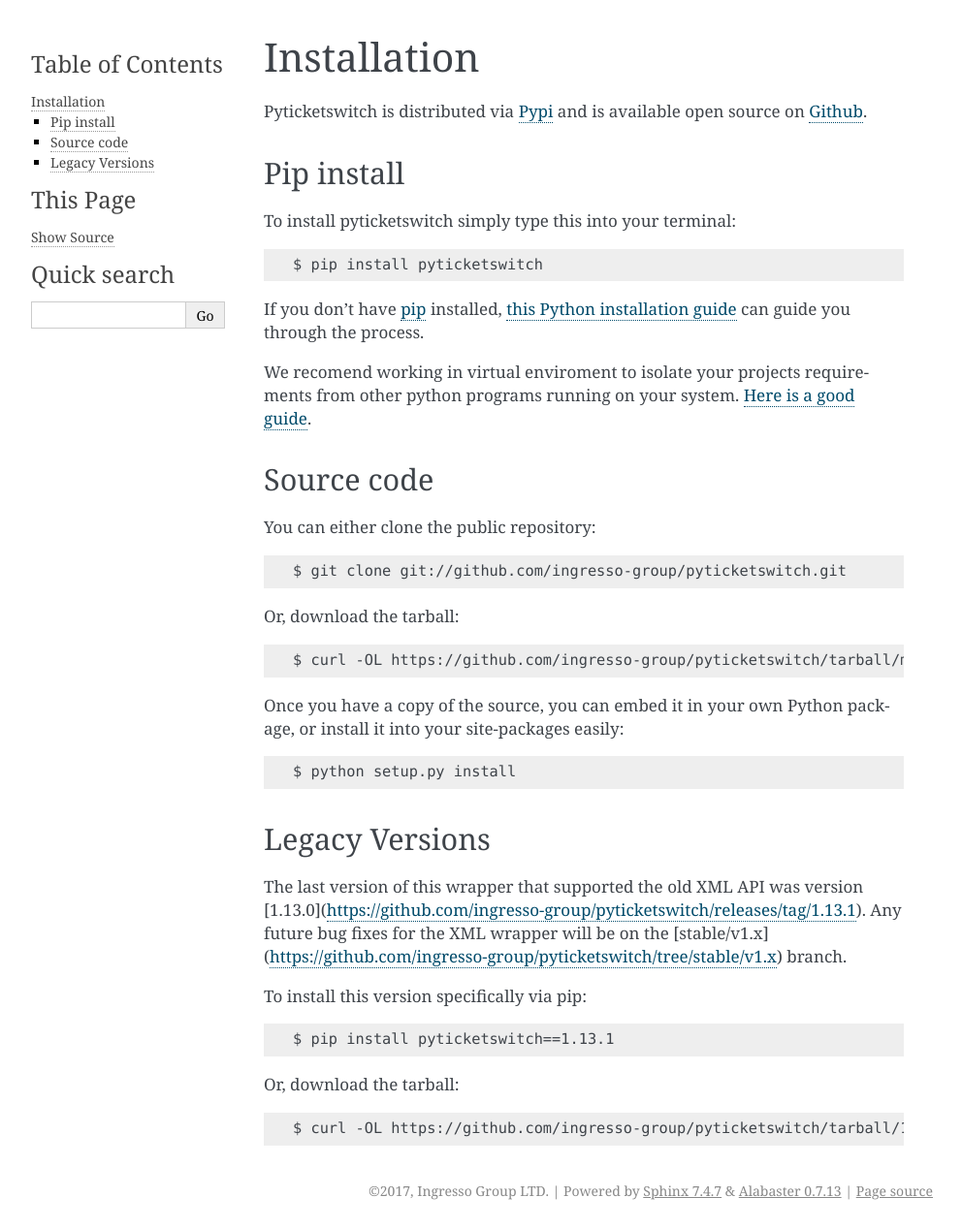
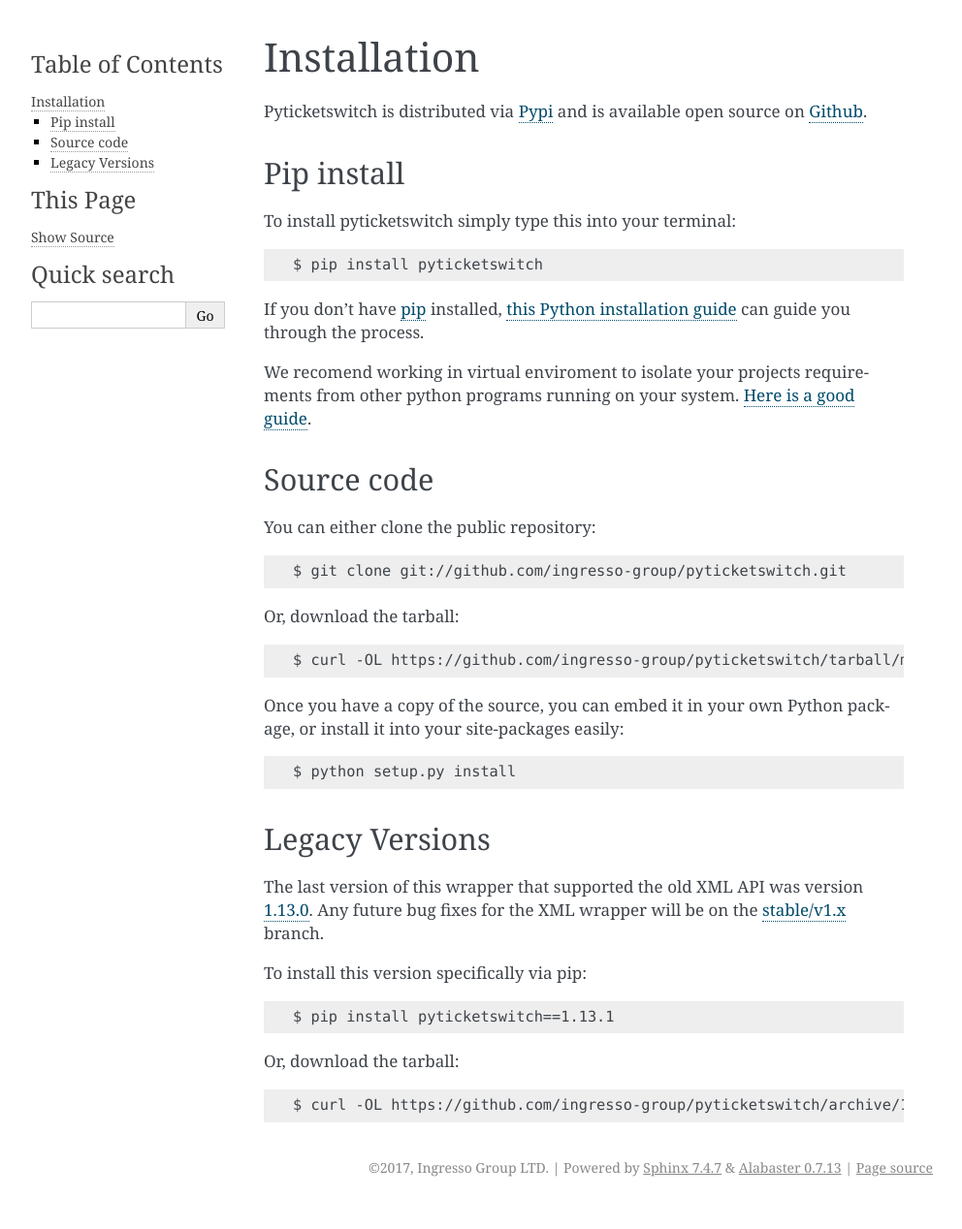
Before and after one commit to ingresso-group/pyticketswitch, a Sphinx documentation site: the page built from docs/users/install.rst, in a window 1280 px wide. Shown: the whole page at 97% size, without its empty margins (148-1140 px from the left). Built offline with Sphinx 7.4.7, drawn with Linux system fonts in a browser that asks for light colours; after the commit the page ends 1244 px from its top, so only the background shows below that.

Commit message:
remove markdown from install page

```diff
--- a/docs/users/install.rst
+++ b/docs/users/install.rst
@@ -49,9 +49,9 @@
 
 
 The last version of this wrapper that supported the old XML API was version
-[1.13.0](https://github.com/ingresso-group/pyticketswitch/releases/tag/1.13.1).
+`1.13.0 <https://github.com/ingresso-group/pyticketswitch/releases/tag/1.13.1>`_.
 Any future bug fixes for the XML wrapper will be on the
-[stable/v1.x](https://github.com/ingresso-group/pyticketswitch/tree/stable/v1.x)
+`stable/v1.x <https://github.com/ingresso-group/pyticketswitch/tree/stable/v1.x>`_
 branch.
 
 To install this version specifically via pip::
@@ -60,4 +60,4 @@
 
 Or, download the tarball::
 
-    $ curl -OL https://github.com/ingresso-group/pyticketswitch/tarball/1.13.1
+    $ curl -OL https://github.com/ingresso-group/pyticketswitch/archive/1.13.1.tar.gz
```
